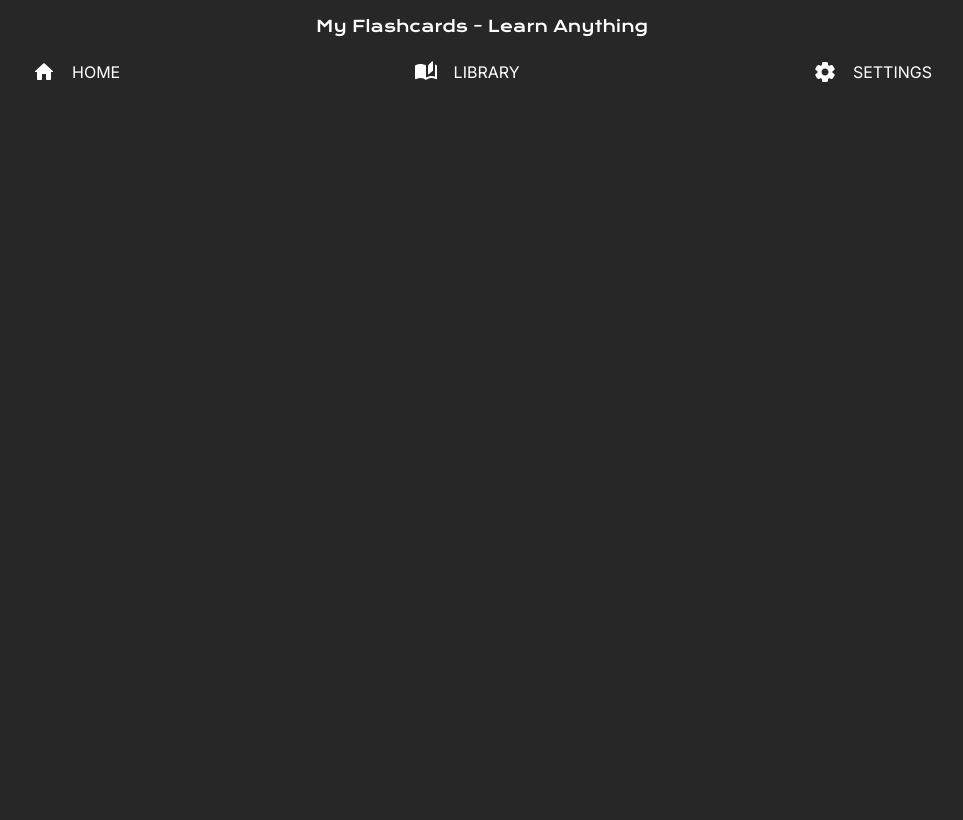
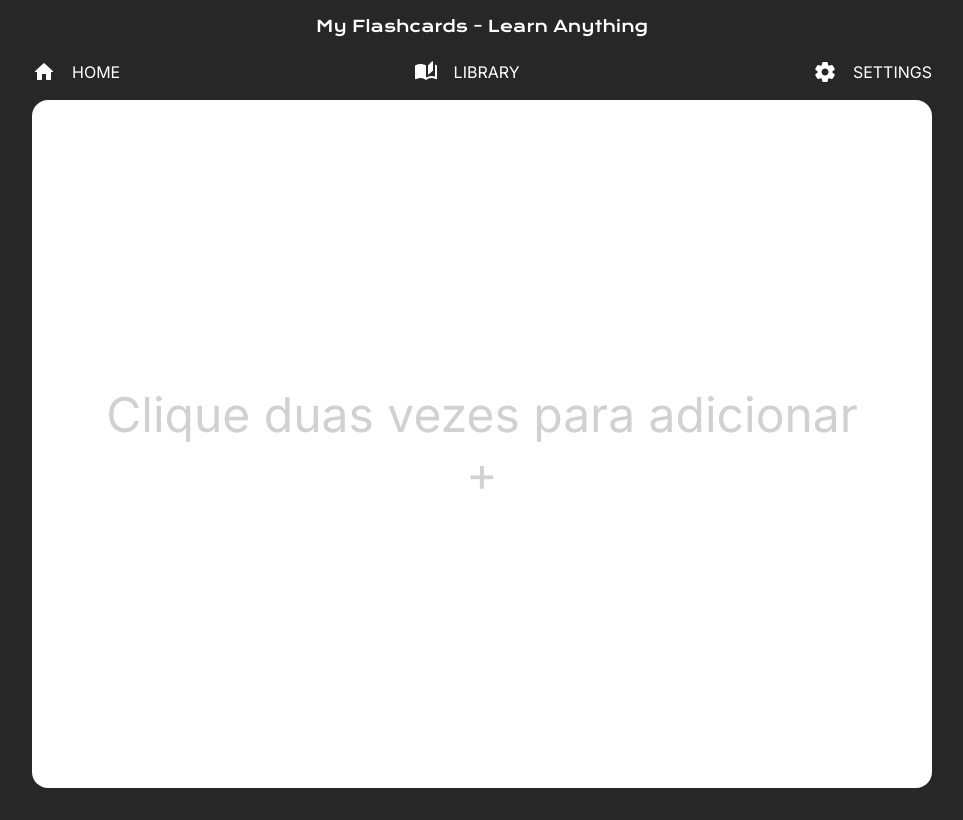
Before and after one commit to filipesvb/my-flashcards, a React (Vite) app: page / in a window 1280 px wide. Shown: the whole page, without its empty margins (158-1121 px from the left). Built offline with nearby package versions, Linux system fonts and the light colour scheme.

Commit message:
feat: created MainContainer component

```diff
--- a/src/App.css
+++ b/src/App.css
@@ -0,0 +1,4 @@
+.container {
+  max-width: 900px;
+  margin: 0 auto;
+}
--- a/src/App.tsx
+++ b/src/App.tsx
@@ -1,10 +1,12 @@
 import "./App.css";
 import Header from "./components/header/Header";
+import MainContainer from "./components/mainContainer/MainContainer";
 
 function App() {
   return (
     <>
       <Header />
+      <MainContainer />
     </>
   );
 }
--- /dev/null
+++ b/src/components/mainContainer/MainContainer.css
@@ -0,0 +1,39 @@
+main {
+  width: 100%;
+  height: 100%;
+  max-height: 720px;
+  padding-bottom: 2rem;
+
+  .shelf {
+    width: 100%;
+    height: 100%;
+    background-color: white;
+    border-radius: 1rem;
+
+    .shelf-background.visible {
+      display: flex;
+      height: 100%;
+      align-items: center;
+      justify-content: center;
+      h2 {
+        text-align: center;
+        color: #d1d1d1;
+        font-weight: 400;
+        font-size: 3rem;
+        pointer-events: none;
+
+        -webkit-touch-callout: none; /* iOS Safari */
+        -webkit-user-select: none; /* Safari */
+        -khtml-user-select: none; /* Konqueror HTML */
+        -moz-user-select: none; /* Old versions of Firefox */
+        -ms-user-select: none; /* Internet Explorer/Edge */
+        user-select: none; /* Non-prefixed version, currently
+                                  supported by Chrome, Edge, Opera and Firefox */
+
+        span {
+          font-size: 3rem;
+        }
+      }
+    }
+  }
+}
--- /dev/null
+++ b/src/components/mainContainer/MainContainer.tsx
@@ -0,0 +1,19 @@
+import "./MainContainer.css";
+
+const MainContainer = () => {
+  return (
+    <>
+      <main>
+        <div className="container shelf">
+          <div className="shelf-background visible">
+            <h2>
+              Clique duas vezes para adicionar <br /> <span>+</span>
+            </h2>
+          </div>
+        </div>
+      </main>
+    </>
+  );
+};
+
+export default MainContainer;
--- a/src/index.css
+++ b/src/index.css
@@ -7,7 +7,7 @@
   background-color: var(--primary-color);
 
   body {
-    min-height: 100vh;
+    height: 100vh;
   }
 }
 
@@ -21,7 +21,6 @@
   list-style: none;
 }
 
-.container {
-  max-width: 900px;
-  margin: 0 auto;
+#root {
+  height: 100%;
 }
```
